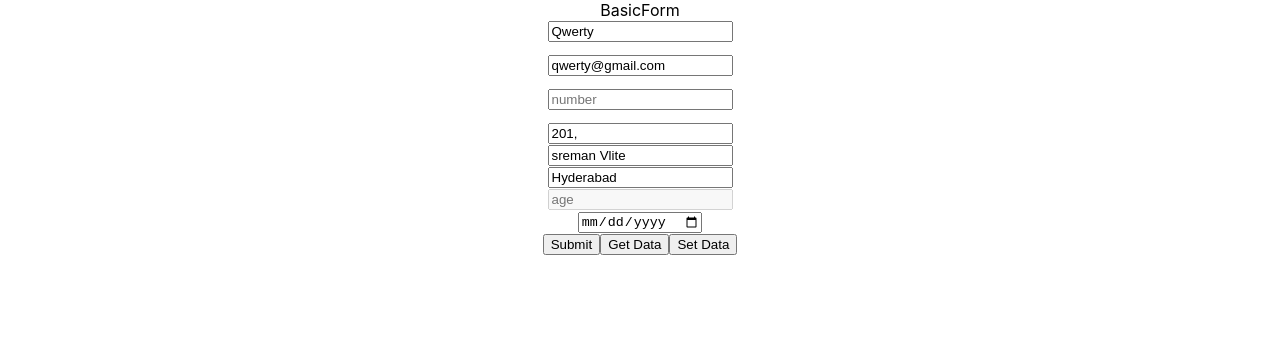
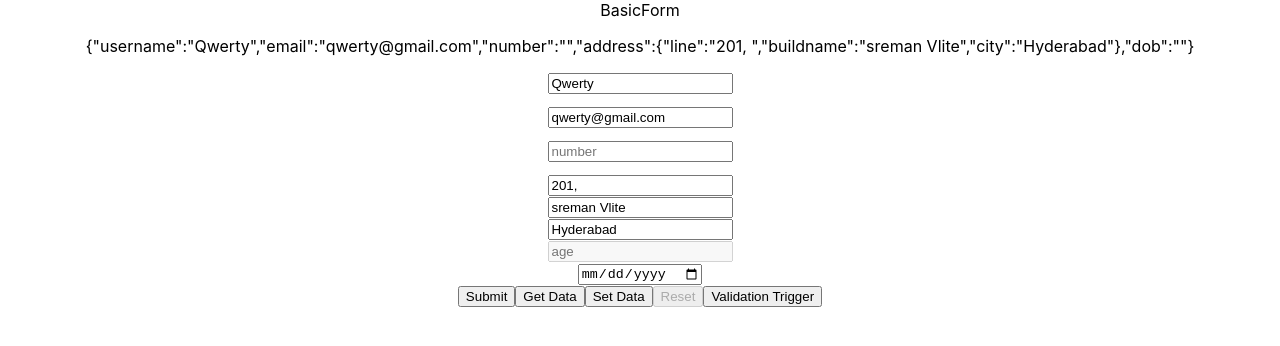
Before and after one commit to prashanthj32/reactPractise, a React (Create React App) app: page / in a window 1280 px wide. Shown: the top 346 px of the page. Built offline with nearby package versions, Linux system fonts and the light colour scheme.

Commit message:
form submission handleing

```diff
--- a/src/Forms/BasicForm.jsx
+++ b/src/Forms/BasicForm.jsx
@@ -15,18 +15,20 @@ function BasicForm() {
             },
 
             dob: ''
-        }
+        },
     });
-    const { register, handleSubmit, control, formState, watch, getValues, setValue } = form;
-    const { errors, dirtyFields, touchedFields } = formState
+    const { register, handleSubmit, control, formState, watch, getValues, setValue, reset, trigger } = form;
+    const { errors, dirtyFields, touchedFields, isSubmitSuccessful, isSubmitted, isSubmitting, submitCount } = formState
     // const {name, ref, onChange} = register('username');
 
-    console.log(dirtyFields,'Dirty');
-    console.log(touchedFields,'touched');
+    // console.log(dirtyFields,'Dirty');
+    // console.log(touchedFields,'touched');
 
     const formSubmit = (data) => {
         console.log(data, "Form submited")
     }
+
+    console.log({isSubmitting, isSubmitted, isSubmitSuccessful, submitCount});
 
     function getFormData(){
         console.log('get form data', getValues())
@@ -37,12 +39,12 @@ function BasicForm() {
     }
 
 
-    // const watchAge = watch()
+    const watchAge = watch()
 
     return (
         <>
             <div>BasicForm</div>
-            {/* <p>{JSON.stringify(watchAge)}</p> */}
+            <p>{JSON.stringify(watchAge)}</p>
             <div>
                 <form onSubmit={handleSubmit(formSubmit)} noValidate>
                     <input {
@@ -151,9 +153,11 @@ function BasicForm() {
                     } id="dob" type='date' placeholder='dob' /><br />
 
 
-                    <button type='submit'>Submit</button>
+                    <button  disabled={isSubmitting} type='submit'>Submit</button>
                     <button type='button' onClick={()=>getFormData()}>Get Data</button>
                     <button type='button' onClick={()=>setFormData()}>Set Data</button>
+                    <button disabled={!isSubmitSuccessful} type='button' onClick={()=>reset()}>Reset</button>
+                    <button type='button' onClick={()=>trigger()}>Validation Trigger</button>
 
                 </form>
             </div>
```
